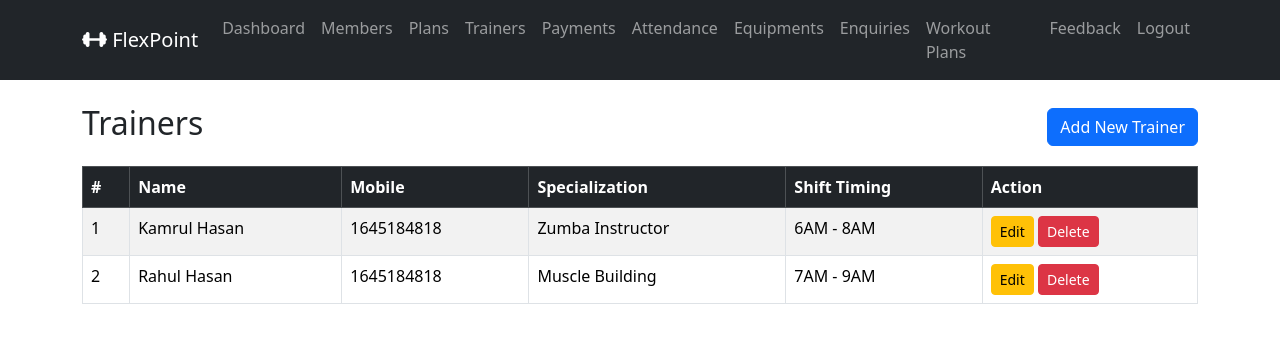
After one commit to rahul-hasan25/Django-GymManagementSystem, a Django app: page /admin_trainers/ in a window 1280 px wide. The commit adds this page. Shown: the top 343 px of the page. Run offline with Django 5.2, Linux system fonts and the light colour scheme; a user stored in the database is signed in; data comes from the database, SQL or seed files in the repository; both versions use the stored data as it was after the commit; some libraries are stand-ins or nearby versions.

Commit message:
manage gym trainers

```diff
--- /dev/null
+++ b/gymapp/templates/admin_trainers_list.html
@@ -0,0 +1,42 @@
+{% extends 'base.html' %}
+
+
+{% block content %}
+
+<div class="d-flex justify-content-between align-items-center mb-3">
+    <h2>Trainers</h2>
+    <a href="{% url 'admin_trainer_add' %}" class="btn btn-primary">Add New Trainer</a>
+</div>
+
+    <table class="table table-bordered table-striped">
+        <thead class="table-dark">
+            <tr>
+                <th>#</th>
+                <th>Name</th>
+                <th>Mobile</th>
+                <th>Specialization</th>
+                <th>Shift Timing</th>
+                <th>Action</th>
+            </tr>
+        </thead>
+        <tbody>
+            {% for trainer in trainers %}
+            <tr>
+                <td>{{ forloop.counter }}</td>
+                <td>{{ trainer.name }}</td>
+                <td>{{ trainer.mobile }}</td>
+                <td>{{ trainer.specialization }}</td>
+                <td>{{ trainer.shift_timings }}</td>
+                <td>
+                    <a href="{% url 'admin_trainer_edit' trainer.id %}" class="btn btn-sm btn-warning">Edit</a>
+                    <form method="POST" action="{% url 'admin_trainer_delete' trainer.id %}" style="display: inline-block;">
+                        {% csrf_token %}
+                        <button type="submit" class="btn btn-sm btn-danger" onclick="return confirm('Are you sure you want to delete this trainer?')">Delete</button>
+                    </form>
+                </td>
+            </tr>
+            {% endfor %}
+        </tbody>
+    </table>
+
+{% endblock %}
--- a/gymapp/templates/base.html
+++ b/gymapp/templates/base.html
@@ -31,7 +31,7 @@
                                 <a class="nav-link" aria-current="page" href="{% url 'admin_plans_list' %}">Plans</a>
                             </li>
                             <li class="nav-item">
-                                <a class="nav-link" aria-current="page" href="#">Trainers</a>
+                                <a class="nav-link" aria-current="page" href="{% url 'admin_trainers_list' %}">Trainers</a>
                             </li>
                             <li class="nav-item">
                                 <a class="nav-link" aria-current="page" href="#">Payments</a>
--- a/gymapp/urls.py
+++ b/gymapp/urls.py
@@ -7,8 +7,14 @@ urlpatterns = [
     path('admin-login/', views.admin_login_view, name='admin_login_view'),
     path('admin_dashboard/', views.admin_dashboard, name='admin_dashboard'),
     path('logout/', views.logout_view, name='logout_view'),
+    # ADMIN Plan
     path('admin_plans_list/', views.admin_plans_list, name='admin_plans_list'),
     path('admin_plan_add/', views.admin_plan_add, name='admin_plan_add'),
     path('admin_plans_edit/<int:plan_id>/', views.admin_plan_edit, name='admin_plan_edit'),
     path('admin_plans_delete/<int:plan_id>/', views.admin_plan_delete, name='admin_plan_delete'),
+    # ADMIN Trainer
+    path('admin_trainers/', views.admin_trainers_list, name='admin_trainers_list'),
+    path('admin_trainers_add/', views.admin_trainer_add, name='admin_trainer_add'),
+    path('admin_trainers_edit/<int:trainer_id>/', views.admin_trainer_edit, name='admin_trainer_edit'),
+    path('admin_trainer_delete/<int:trainer_id>/', views.admin_trainer_delete, name='admin_trainer_delete'),
 ]
--- a/gymapp/views.py
+++ b/gymapp/views.py
@@ -117,4 +117,66 @@ def admin_plan_delete(request, plan_id):
         plan.delete()
         messages.success(request, 'Membership Plan Deleted Successfully.')
         return redirect('admin_plans_list')
-    return redirect('admin_plans_list.html')
+    return redirect('admin_plans_list')
+
+
+# ADMIN Trainer
+@admin_required
+def admin_trainers_list(request):
+    trainers = Trainer.objects.all().order_by('name')
+    return render(request, 'admin_trainers_list.html', {'trainers': trainers})
+
+
+@admin_required
+def admin_trainer_add(request):
+    if request.method == 'POST':
+        name           = request.POST.get('name')
+        mobile         = request.POST.get('mobile')
+        specialization = request.POST.get('specialization')
+        shift_timings  = request.POST.get('shift_timings')
+
+        if name and mobile and specialization and shift_timings:
+            Trainer.objects.create(
+                name           = name,
+                mobile         = mobile,
+                specialization = specialization,
+                shift_timings  = shift_timings,
+            )
+            messages.success(request, 'Trainer added successfully!')
+            return redirect('admin_trainers_list')
+        else:
+            messages.error(request, 'Please fill in the all required fields.')
+    return render(request, 'admin_trainer_form.html', {'mode':'add'})
+
+
+@admin_required
+def admin_trainer_edit(request, trainer_id):
+    trainer = Trainer.objects.get(id=trainer_id)
+    if request.method == 'POST':
+        name           = request.POST.get('name')
+        mobile         = request.POST.get('mobile')
+        specialization = request.POST.get('specialization')
+        shift_timings  = request.POST.get('shift_timings')
+
+        if name and mobile and specialization and shift_timings:
+            trainer.name           = name
+            trainer.mobile         = mobile
+            trainer.specialization = specialization
+            trainer.shift_timings  = shift_timings
+            trainer.save()
+
+            messages.success(request, 'Trainer Updated Successfully!')
+            return redirect('admin_trainers_list')
+        else:
+            messages.error(request, 'Please fill in the all required fields.')
+    return render(request, 'admin_trainer_form.html', {'trainer':trainer, 'mode':'edit'})
+
+
+@admin_required
+def admin_trainer_delete(request, trainer_id):
+    trainer = Trainer.objects.get(id=trainer_id)
+    if request.method == 'POST':
+        trainer.delete()
+        messages.success(request, 'Trainer Deleted Successfully!')
+        return redirect('admin_trainers_list')
+    return redirect('admin_trainers_list')
```
Also changed, not shown: gymapp/templates/admin_trainer_form.html (added, +40 -0 lines), db.sqlite3.
